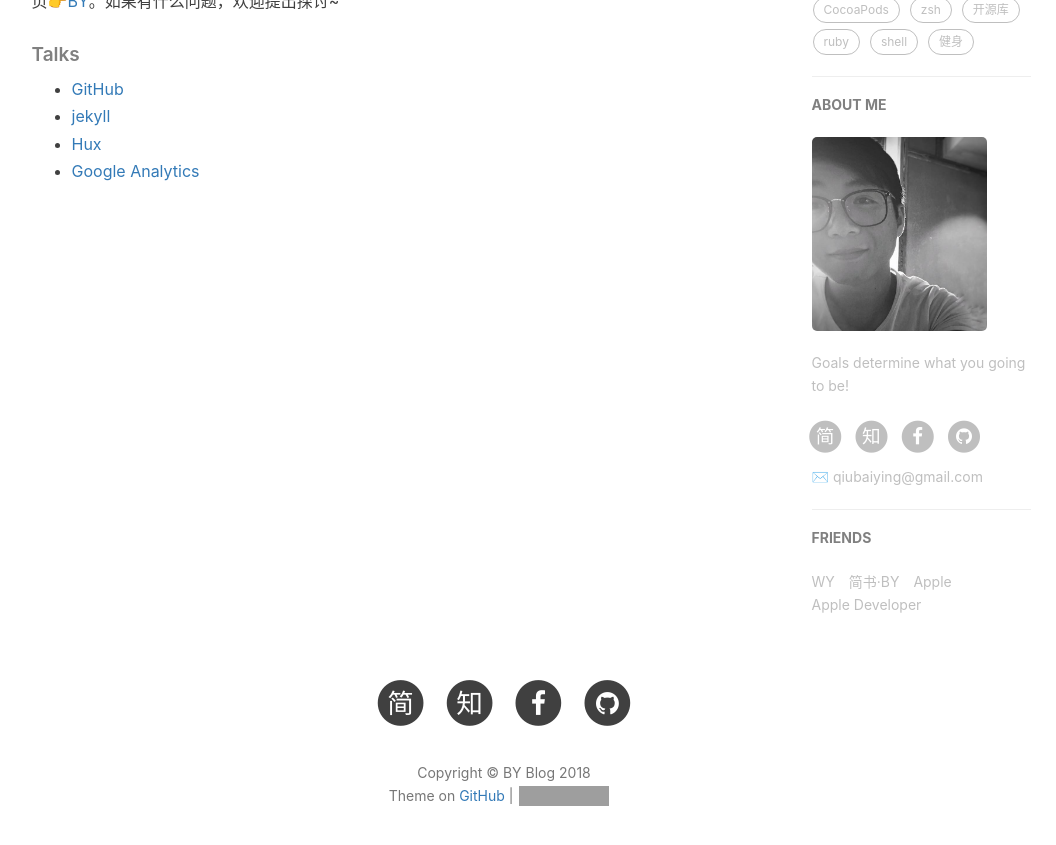
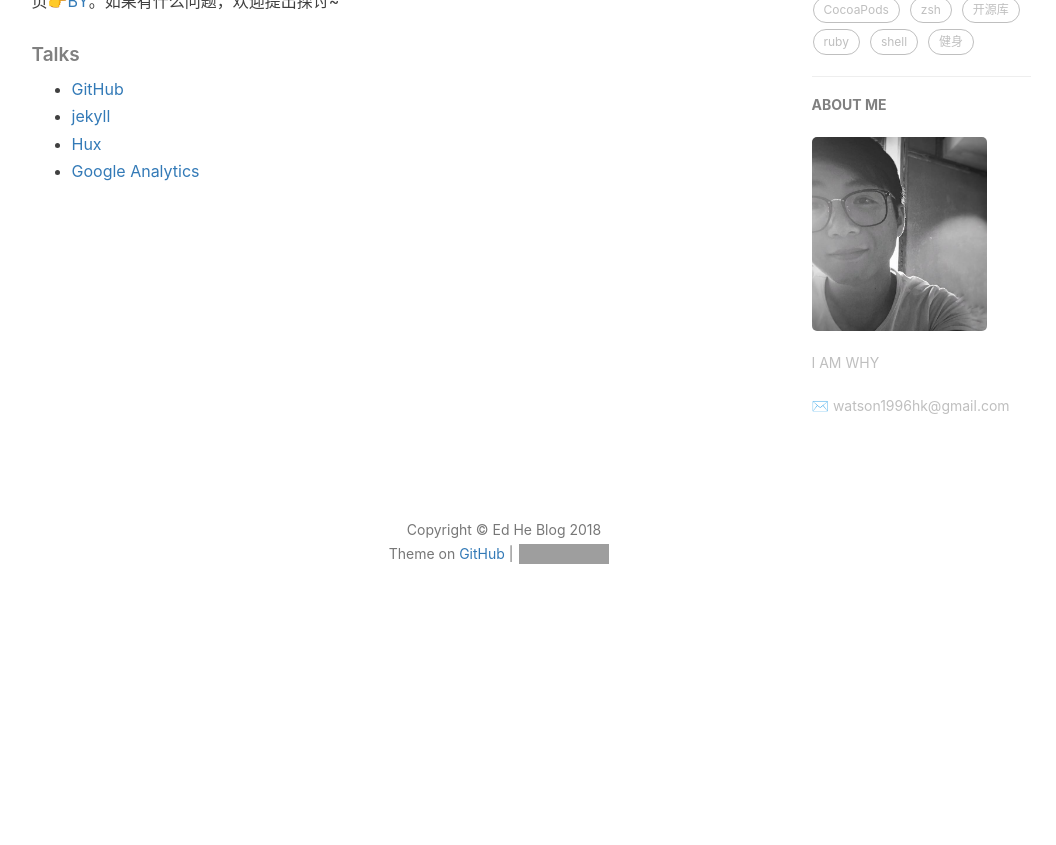
Before and after one commit to Edhe1996/edhe.github.io, a Jekyll site: the page built from about.html, in a window 1280 px wide and 900 px high, scrolled down 713 px. Shown: the top 845 px of the window, without its empty margins (136-1192 px from the left). Built offline with Jekyll 4.4.1, drawn with Linux system fonts in a browser that asks for light colours; nearby versions of some CDN libraries; comment, search, counter and statistics services are not loaded; after the commit the page ends 1371 px from its top, so only the background shows below that; some of the changed lines change nothing that is shown; grey boxes are pictures that could not be loaded.

Commit message:
Update _config.yml

```diff
--- a/_config.yml
+++ b/_config.yml
@@ -1,17 +1,17 @@
 # Site settings
-title: BY Blog
-SEOTitle: 柏荧的博客 | BY Blog
+title: Ed He Blog
+SEOTitle: Ed's Blog
 header-img: img/post-bg-desk.jpg
-email: qiubaiying@gmail.com
+email: watson1996hk@gmail.com
 description: "Every failure is leading towards success."
-keyword: "BY, BY Blog, 柏荧的博客, qiubaiying, 邱柏荧, iOS, Apple, iPhone"
-url: "http://qiubaiying.github.io"          # your host, for absolute URL
+keyword: "Ed, AI, Machine Learning, Person Re-identification"
+url: "http://edhe1996.github.io"          # your host, for absolute URL
 baseurl: ""      # for example, '/blog' if your blog hosted on 'host/blog'
-github_repo: "https://github.com/qiubaiying/qiubaiying.github.io.git" # you code repository
+github_repo: "https://github.com/Edhe1996/edhe1996.github.io.git" # you code repository
 
 # Sidebar settings
 sidebar: true                           # whether or not using Sidebar.
-sidebar-about-description: "Goals determine what you going to be!"
+sidebar-about-description: "I AM WHY"
 sidebar-avatar: /img/about-BY-gentle.jpg      # use absolute URL, seeing it's used in both `/` and `/about/`
 
 
@@ -19,10 +19,10 @@ sidebar-avatar: /img/about-BY-gentle.jpg      # use absolute URL, seeing it's us
 # SNS settings
 RSS: false
 # weibo_username:     qiubaiying
-zhihu_username:     qiubaiying
-github_username:    qiubaiying
-facebook_username:  baiying.qiu.7
-jianshu_username:   e71990ada2fd
+# zhihu_username:     qiubaiying
+# github_username:    qiubaiying
+# facebook_username:  baiying.qiu.7
+# jianshu_username:   e71990ada2fd
 #twitter_username:   qiubaiying
 
 
@@ -61,7 +61,7 @@ kramdown:
 
 # Gitalk
 gitalk:
-  enable: true    #是否开启Gitalk评论
+  enable: false    #是否开启Gitalk评论
   clientID: f2c84e7629bb1446c1a4                            #生成的clientID
   clientSecret: ca6d6139d1e1b8c43f8b2e19492ddcac8b322d0d    #生成的clientSecret
   repo: qiubaiying.github.io    #仓库名称
@@ -74,11 +74,11 @@ gitalk:
 
 # Analytics settings
 # Baidu Analytics
-ba_track_id: b50bf2b12b5338a1845e33832976fd68
+# ba_track_id: b50bf2b12b5338a1845e33832976fd68
 
 # Google Analytics
-ga_track_id: 'UA-90855596-1'            # Format: UA-xxxxxx-xx
-ga_domain: qiubaiying.top               # 默认的是 auto, 这里我是自定义了的域名，你如果没有自己的域名，需要改成auto
+# ga_track_id: 'UA-90855596-1'            # Format: UA-xxxxxx-xx
+# ga_domain: qiubaiying.top               # 默认的是 auto, 这里我是自定义了的域名，你如果没有自己的域名，需要改成auto
 
 
 
@@ -97,18 +97,18 @@ service-worker: true
 
 
 # Friends
-friends: [
-    {
-        title: "WY",
-        href: "http://zhengwuyang.com"
-    },{
-        title: "简书·BY",
-        href: "http://www.jianshu.com/u/e71990ada2fd"
-    },{
-        title: "Apple",
-        href: "https://apple.com"
-    },{
-        title: "Apple Developer",
-        href: "https://developer.apple.com/"
-    }
-]
+#friends: [
+ #   {
+  #      title: "WY",
+   #     href: "http://zhengwuyang.com"
+    #},{
+     #   title: "简书·BY",
+      #  href: "http://www.jianshu.com/u/e71990ada2fd"
+    #},{
+     #   title: "Apple",
+      #  href: "https://apple.com"
+    #},{
+     #   title: "Apple Developer",
+      #  href: "https://developer.apple.com/"
+    #}
+#]
```
